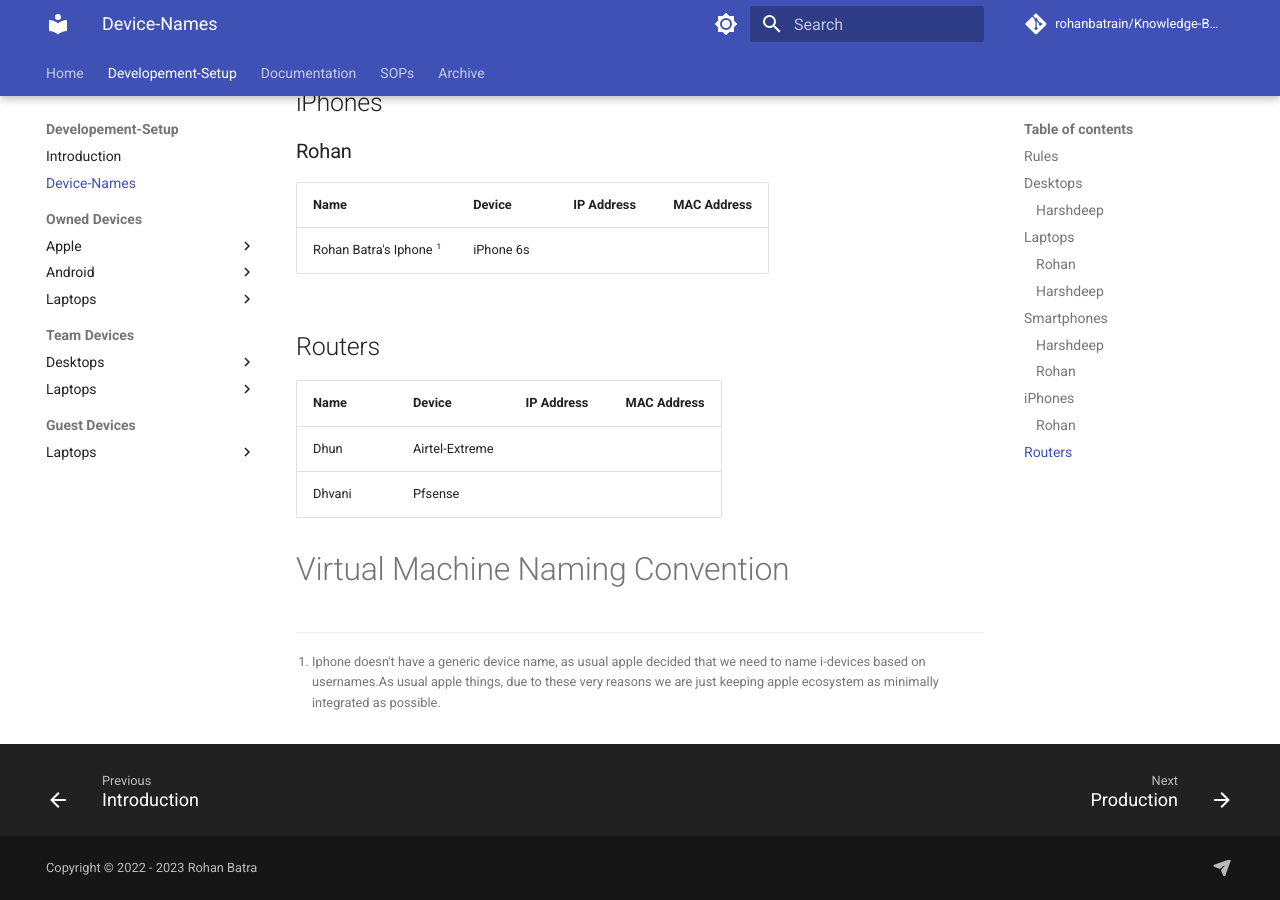
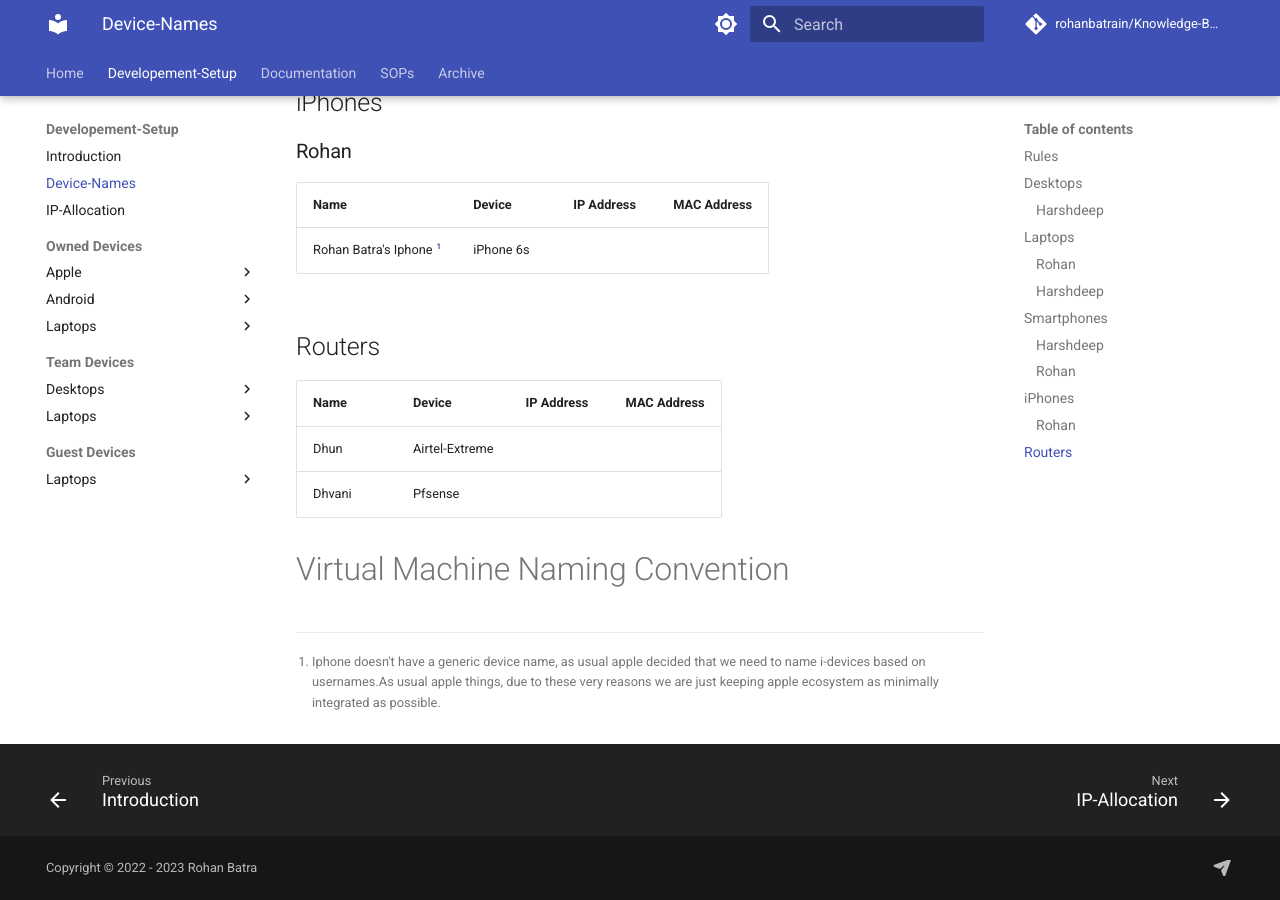
Before and after one commit to rohanbatrain/knowledge-base, an MkDocs documentation site: the page built from docs/Developement-Setup/Naming.md, in a window 1280 px wide and 900 px high, scrolled down 1513 px. Built offline with MkDocs 1.6.1 and Material for MkDocs 9.7.7, drawn with Linux system fonts in a browser that asks for light colours; nearby versions of some CDN libraries; library files that are not in the unit come from our copies; comment, search, counter and statistics services are not loaded.

Commit message:
Update mkdocs.yml

```diff
--- a/mkdocs.yml
+++ b/mkdocs.yml
@@ -67,6 +67,7 @@ nav:
   - Developement-Setup:
       - Introduction: "Developement-Setup/Introduction.md"
       - Device-Names: "Developement-Setup/Naming.md"
+      - IP-Allocation: "Developement-Setup/IP-Allocation.md"
       - Owned Devices:
         - Apple:
           - Iphone:
```
